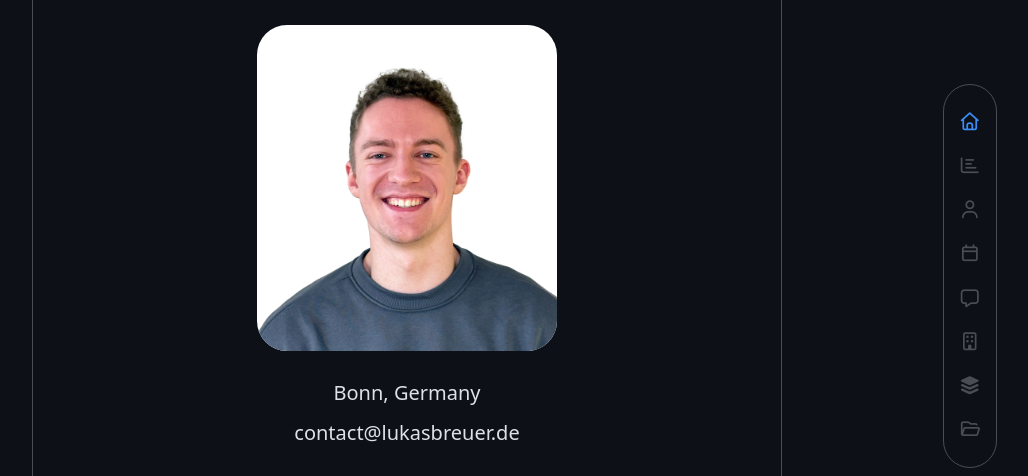
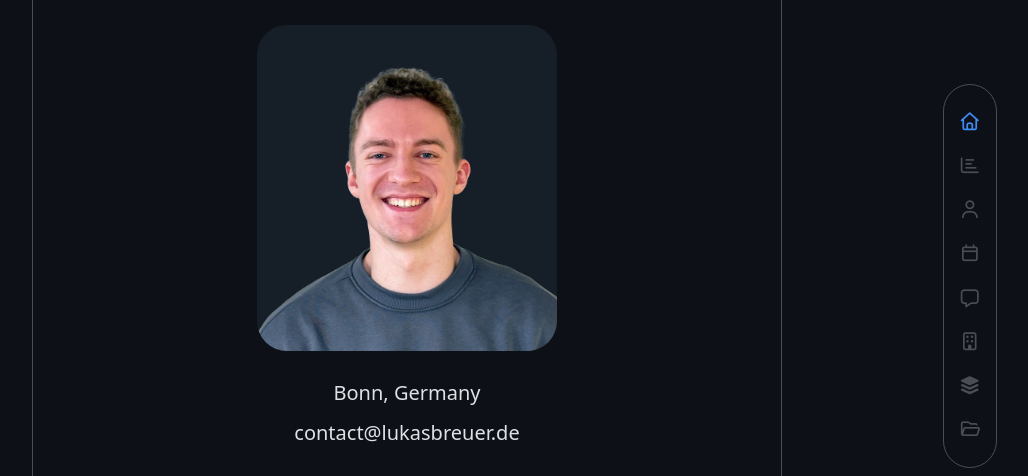
Before and after one commit to breuerlukas/breuerlukas.github.io, a plain HTML site: page index.html in a window 1280 px wide. Shown: the part 124-600 px from the top of the page, without its empty margins (233-1261 px from the left). Drawn offline with Linux system fonts and the light colour scheme.

Commit message:
Update profile picture background color

```diff
--- a/static/css/website/website.css
+++ b/static/css/website/website.css
@@ -26,7 +26,7 @@
   object-fit: contain;
   border-radius: 30px;
   margin: 50px 0;
-  background-color: white;
+  background-color: #161e28;
 }
 
 .website-profile-link {
```
